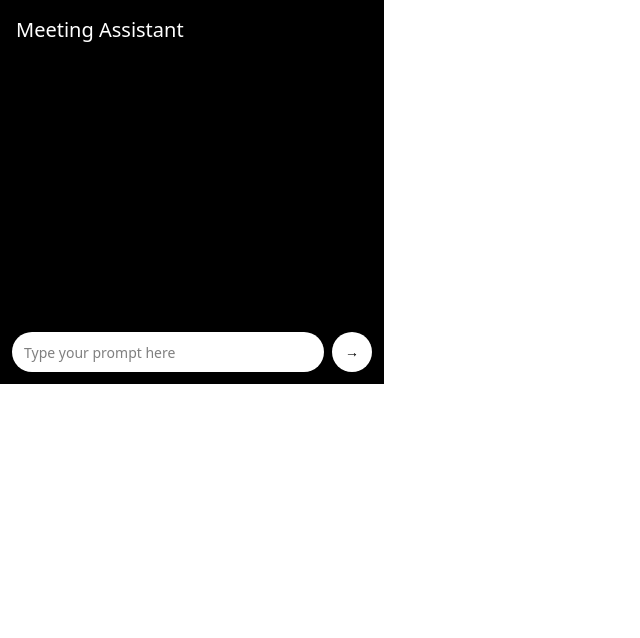
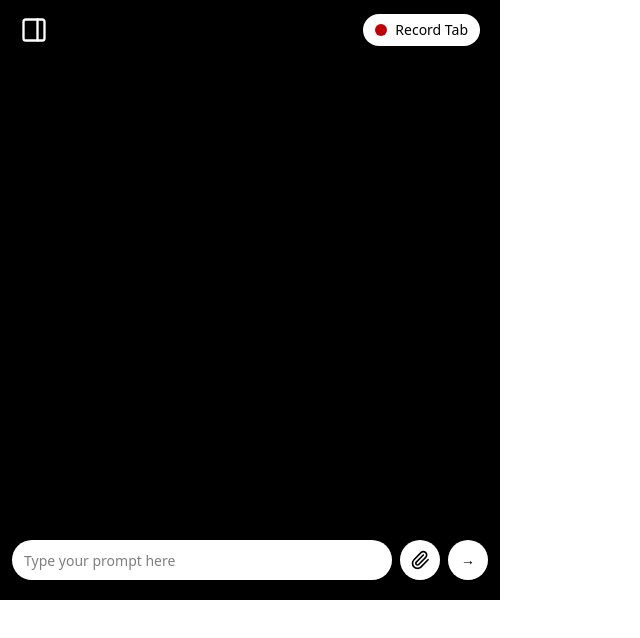
Before and after one commit to harryfrzz/flashy, a React (Vite) app: page / in a window 1280 px wide. Shown: the top 638 px of the page, without its empty margins (0-640 px from the left). Built offline with nearby package versions, Linux system fonts and the light colour scheme.

Commit message:
feat: basic layout & UI

```diff
--- a/package.json
+++ b/package.json
@@ -11,6 +11,7 @@
   },
   "dependencies": {
     "@tailwindcss/vite": "^4.1.13",
+    "lucide-react": "^0.544.0",
     "react": "^19.1.1",
     "react-dom": "^19.1.1",
     "tailwindcss": "^4.1.13",
--- a/src/App.tsx
+++ b/src/App.tsx
@@ -1,15 +1,21 @@
+import { useState } from 'react'
 import InputBar from './components/input-bar'
+import Topbar from './components/topbar'
+import Sidebar from './components/sidebar'
 
 function App() {
+  const [isSidebarOpen, setIsSidebarOpen] = useState(false)
+
+  const openSidebar = () => setIsSidebarOpen(true)
+  const closeSidebar = () => setIsSidebarOpen(false)
 
   return (
-    <div className='w-96 h-96 relative bg-black'>
+    <div className='w-[500px] h-[600px] relative bg-black overflow-hidden'>
+      <Sidebar isOpen={isSidebarOpen} onClose={closeSidebar} />
       <div className='w-full h-full'>
-        {/* Main content area */}
-        <div className='pb-20 p-4'>
-          <h1 className='text-white text-xl mb-4'>Meeting Assistant</h1>
-        </div>
+        <Topbar onOpenSidebar={openSidebar} />
       </div>
+
       <InputBar/>
     </div>
   )
--- a/src/components/input-bar.tsx
+++ b/src/components/input-bar.tsx
@@ -1,9 +1,14 @@
+import { Paperclip } from "lucide-react";
+
 export default function InputBar(){
     return(
-        <div className="absolute bottom-0 left-0 right-0 flex gap-2 p-3 bg-transparent">
+        <div className="absolute bottom-0 left-0 right-0 flex gap-2 py-5 px-3 bg-transparent">
             <div className="flex-1 h-10 rounded-full bg-white">
                 <input className="w-full h-full px-3 outline-none text-sm rounded-full" type="text" placeholder="Type your prompt here"/>
             </div>
+            <button className="bg-white w-10 h-10 rounded-full flex items-center justify-center hover:bg-gray-100">
+                <Paperclip width={20}/>
+            </button>
             <button className="bg-white w-10 h-10 rounded-full flex items-center justify-center hover:bg-gray-100">
                 <span className="text-sm">→</span>
             </button>
--- /dev/null
+++ b/src/components/record-btn.tsx
@@ -0,0 +1,8 @@
+export default function RecordBtn(){
+    return(
+        <div className="w-auto h-8 bg-white rounded-full flex justify-center items-center gap-2 px-3">
+            <div className="w-3 h-3 rounded-full bg-red-700"/>
+            <h1 className="text-sm">Record Tab</h1>
+        </div>
+    )
+}
--- /dev/null
+++ b/src/components/sidebar.tsx
@@ -0,0 +1,40 @@
+
+import { PanelRight, X } from "lucide-react";
+
+interface SidebarProps {
+    isOpen: boolean;
+    onClose: () => void;
+}
+
+export default function Sidebar({ isOpen, onClose }: SidebarProps) {
+    return (
+        <>
+            {/* Backdrop */}
+            {isOpen && (
+                <div
+                    className="w-[500px] h-[600px] fixed inset-0 bg-black opacity-50 z-40"
+                    onClick={onClose}
+                />
+            )}
+            <div className={`
+                fixed top-0 left-0 p-2 gap-2 h-[600px] flex justify-between flex-col w-64 bg-gray-900 z-50 transform transition-transform duration-300 ease-in-out
+                ${isOpen ? 'translate-x-0' : '-translate-x-full'}
+            `}>
+
+            <button
+                onClick={onClose}
+                className="text-white hover:text-gray-300 absolute top-5 right-5"
+            >
+                <PanelRight size={24} color="black"/>
+            </button>
+
+                <div className="w-full h-full bg-white rounded-md">
+
+                </div>
+                <div className="w-full bg-white h-15 rounded-md">
+
+                </div>
+            </div>
+        </>
+    );
+}
--- /dev/null
+++ b/src/components/topbar.tsx
@@ -0,0 +1,17 @@
+import { PanelRight } from "lucide-react";
+import RecordBtn from "./record-btn";
+
+interface TopbarProps {
+    onOpenSidebar: () => void;
+}
+
+export default function Topbar({ onOpenSidebar }: TopbarProps){
+    return(
+        <div className="w-full h-15 p-5 flex justify-between items-center">
+            <div onClick={onOpenSidebar} className="flex justify-start gap-5 cursor-pointer hover:opacity-75">
+                <PanelRight color="white" width={28} height={28}/>
+            </div>
+            <RecordBtn/>
+        </div>
+    )
+}
--- a/src/index.css
+++ b/src/index.css
@@ -5,7 +5,7 @@ body {
   margin: 0;
   padding: 0;
   width: 500px;
-  height: 500px;
+  height: 600px;
   overflow: hidden;
 }
 
```
Also changed, not shown: 3 other files (tests, documents, lock files or other folders).
